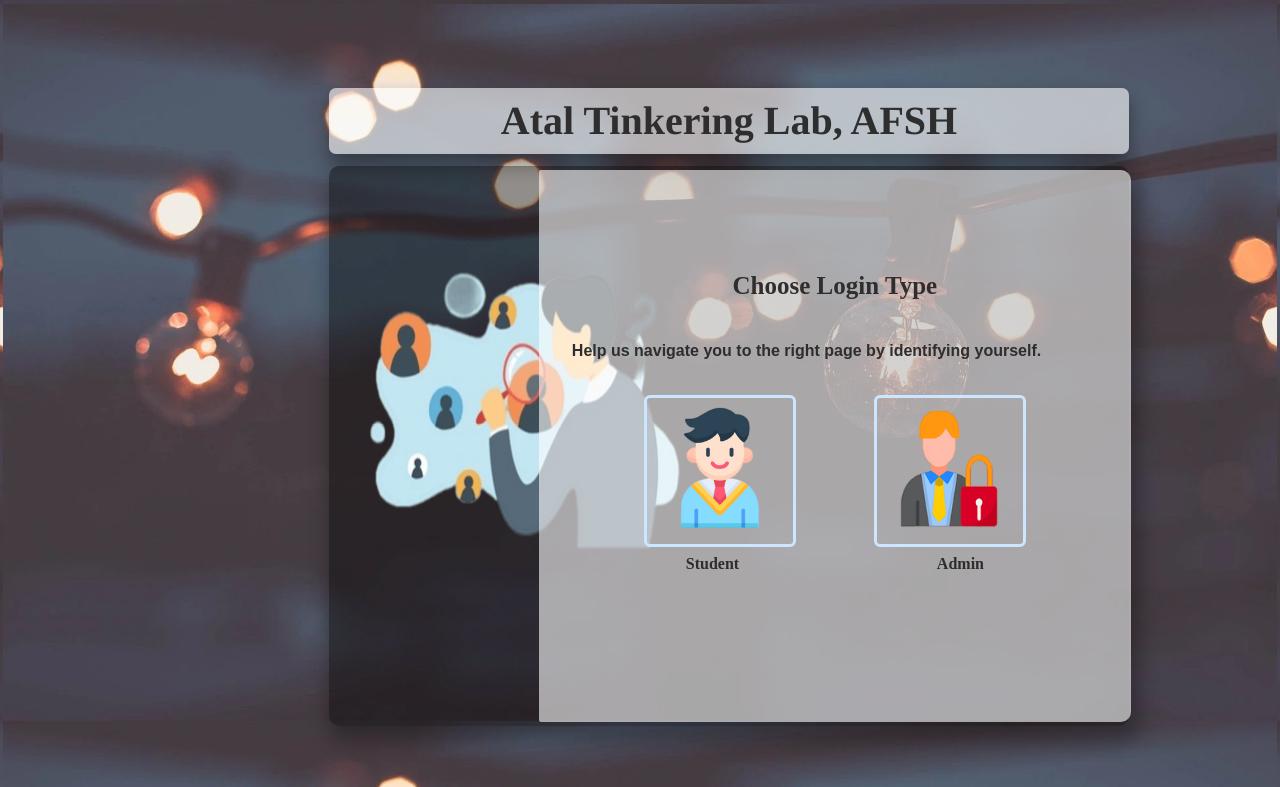
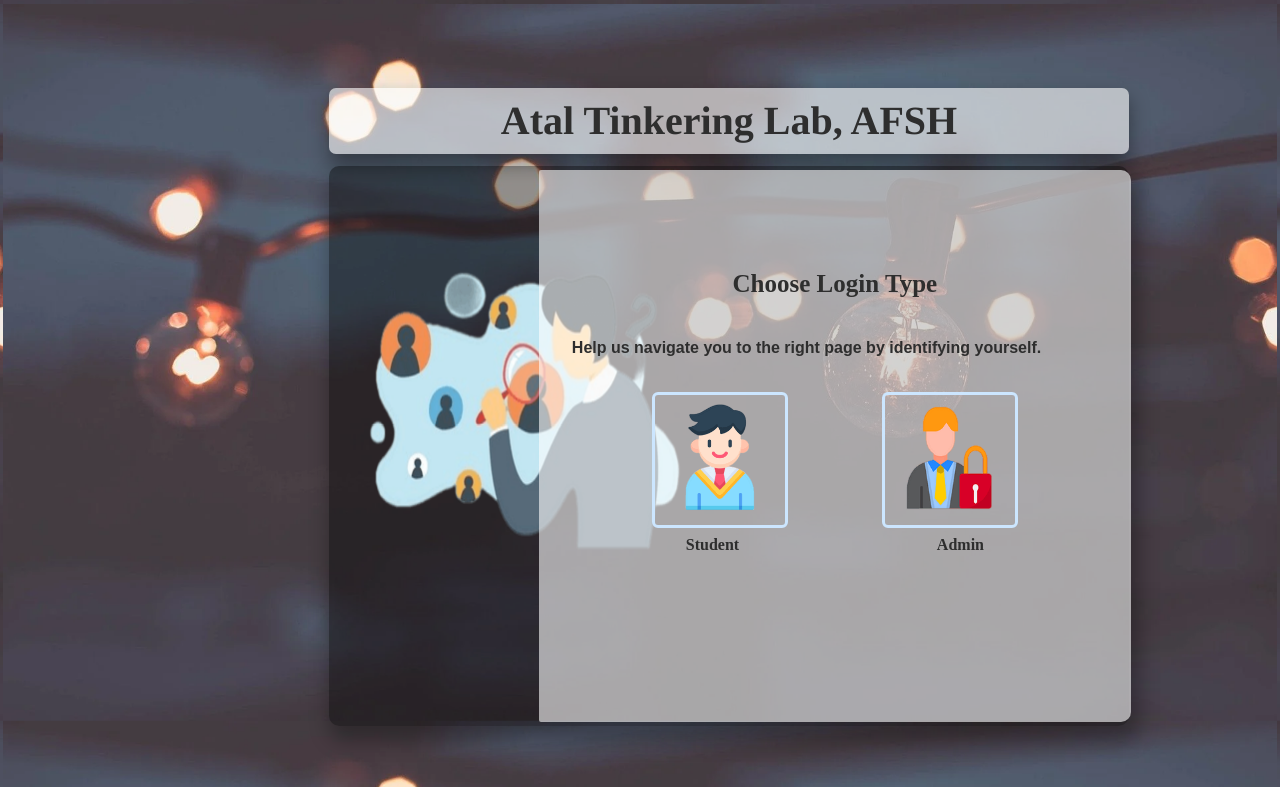
Before and after one commit to colab-acc/atl-lab-management-app, a Flask app: page / in a window 1280 px wide. Shown: the top 787 px of the page. Run offline with Flask 2, Linux system fonts and the light colour scheme; some libraries are stand-ins or nearby versions.

Commit message:
Add files via upload

```diff
--- a/templates/entry.html
+++ b/templates/entry.html
@@ -129,8 +129,8 @@
 
   .im2{
     padding: 7px;
-    height: 19vh;
-    width: 19vh;
+    height: 17vh;
+    width: 17vh;
     border-radius: 6px;
     border: 3px solid #cce6ff;
     transition: 0.5s all ease;
@@ -483,7 +483,7 @@
                     </div>
                     <div style="margin-top: 45%;" id="divio">
                         <i id="icoi" class="{{ico}}" aria-hidden="true" style="color:white; padding: 6px 11px;"></i>
-                        <h4 id="textoi" style=" padding-top: 10px; padding-bottom: 7px; padding-left: 9%; font-size: 15px ; text-align: left; margin-top: -30px; font-family: arial; color:#444444; ">{{ msg }}</h4>
+                        <h5 id="textoi" style=" padding-top: 10px; padding-bottom: 7px; padding-left: 9%; font-size: 15px ; text-align: left; margin-top: -30px; font-family: arial; color:#444444; ">{{ msg }}</h5>
                     </div>
                     <div>
                         <button class="button" id="but" onclick="toggle()"><span style="font-family: monospace" ><b>Continue</b></span></button>
```
